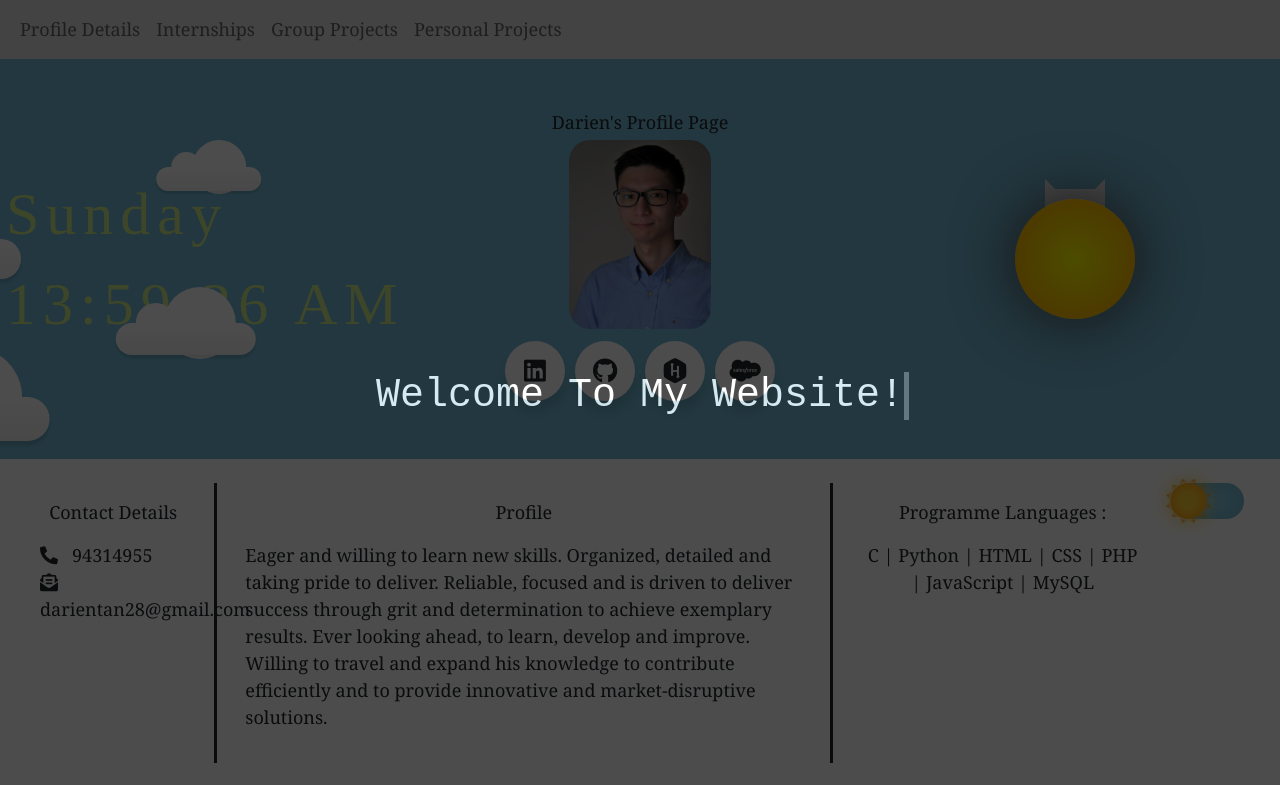
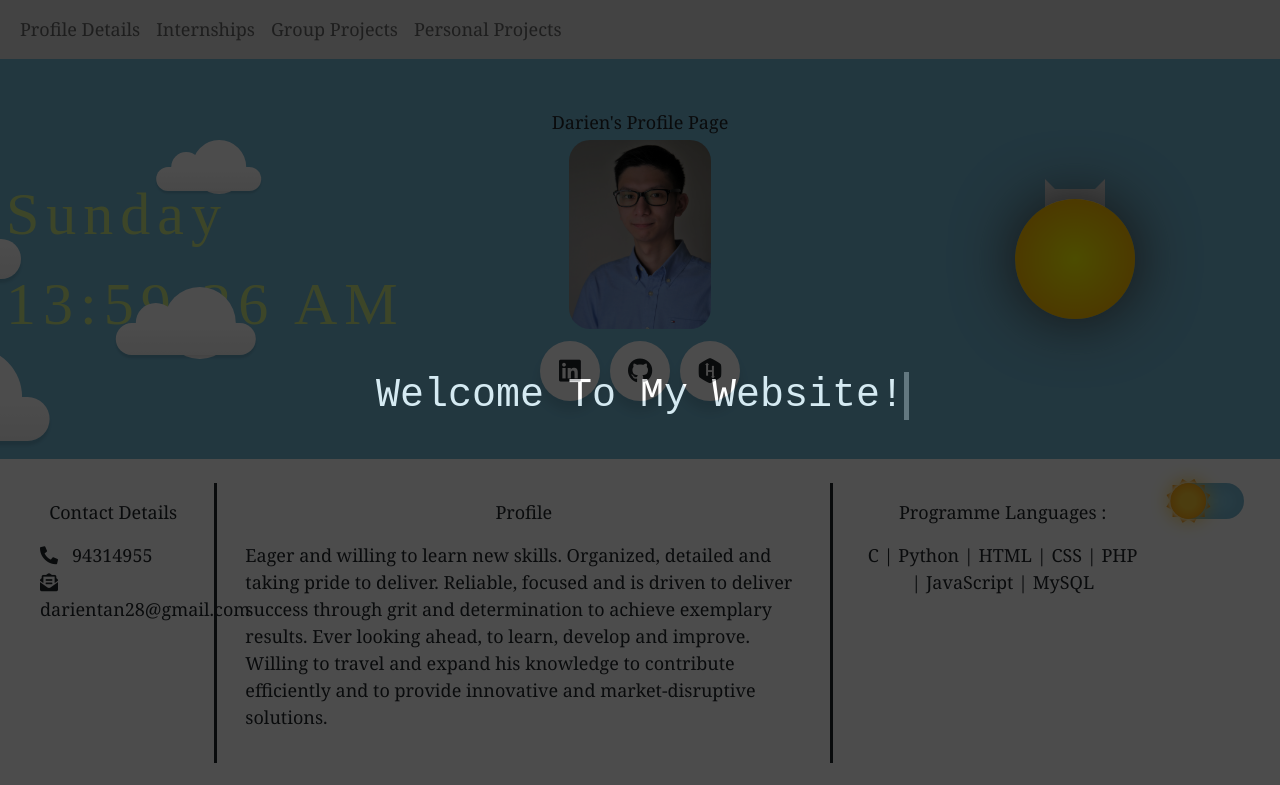
Before and after one commit to Darien2805/Profile_Darien, a plain HTML site: page index.html in a window 1280 px wide. Shown: the top 785 px of the page. Drawn offline with nearby package versions, Linux system fonts and the light colour scheme.

Commit message:
Deletion of salesforce icon

```diff
--- a/css/profile.css
+++ b/css/profile.css
@@ -433,10 +433,6 @@ a.nav-link.active:hover, a.nav-link:hover {
     background: #32CD32;
 }
 
-.wrapper .button:nth-child(4):hover .icon{
-    background: #1798c1;
-}
-
 /*For Dogpals */
 /* youtube icons */
 .dogpals .button:nth-child(1):hover .icon{
@@ -502,10 +498,6 @@ a.nav-link.active:hover, a.nav-link:hover {
     color: #32CD32;
 }
 
-.wrapper .button:nth-child(4) span{
-    color: #1798c1;
-}
-
 /* For dogpals */
 /* youtube icon */
 .dogpals .button:nth-child(1) span{
--- a/index.html
+++ b/index.html
@@ -114,12 +114,6 @@
                                 <i class="fab fa-hackerrank"></i>
                             </div>
                             <span>HackerRank</span>
-                        </div>
-                        <div class="button long" onclick="window.open('https://trailblazer.me/id/darien','_blank')">
-                            <div class="icon">
-                                <i class="fab fa-salesforce"></i>
-                            </div>
-                            <span>TrailHead</span>
                         </div>
                     </div>
                 </div>
```
